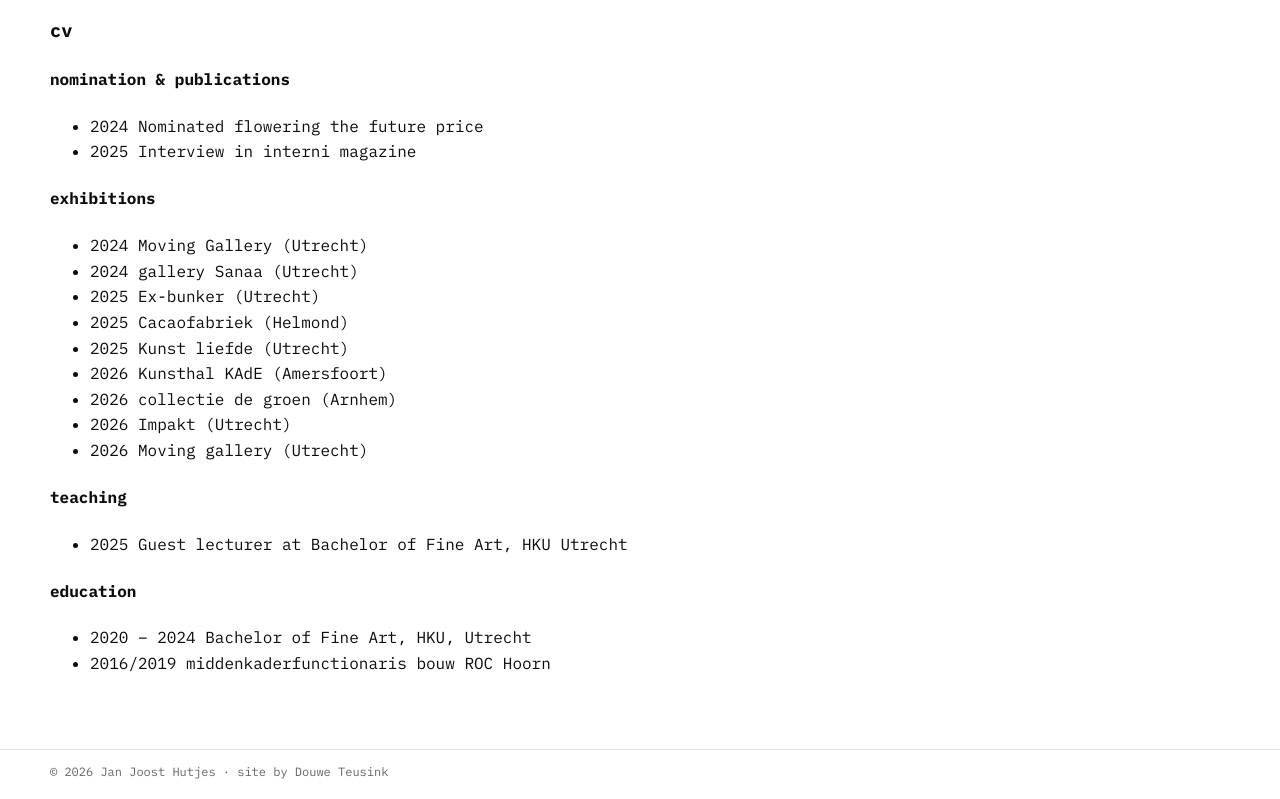
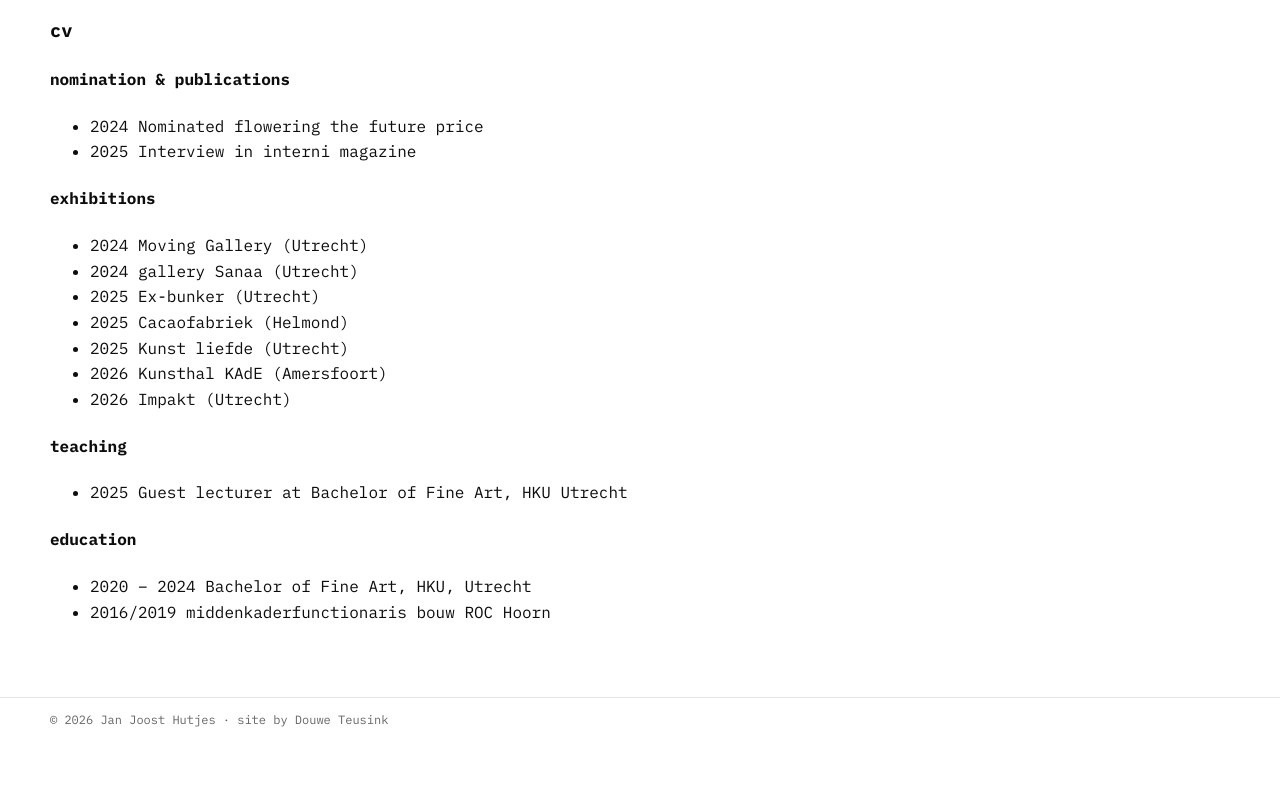
Before and after one commit to Bricksalsa/Joost, a plain HTML site: page about.html in a window 1280 px wide. Shown: the part 946-1745 px from the top of the page. After the commit the page ends 1694 px from the top, so only its background shows below. Drawn offline with Linux system fonts and the light colour scheme.

Commit message:
expo update

```diff
--- a/about.html
+++ b/about.html
@@ -97,9 +97,8 @@ grote invloed op hem.</p>
               <li><span class="cv-year">2025</span> Cacaofabriek (Helmond)</li>
               <li><span class="cv-year">2025</span> Kunst liefde (Utrecht)</li>
               <li><span class="cv-year">2026</span> Kunsthal KAdE (Amersfoort)</li>
-              <li><span class="cv-year">2026</span> collectie de groen (Arnhem)</li>
               <li><span class="cv-year">2026</span> Impakt (Utrecht)</li>
-              <li><span class="cv-year">2026</span> Moving gallery (Utrecht)</li>
+
             </ul>
           </div>
 
```
